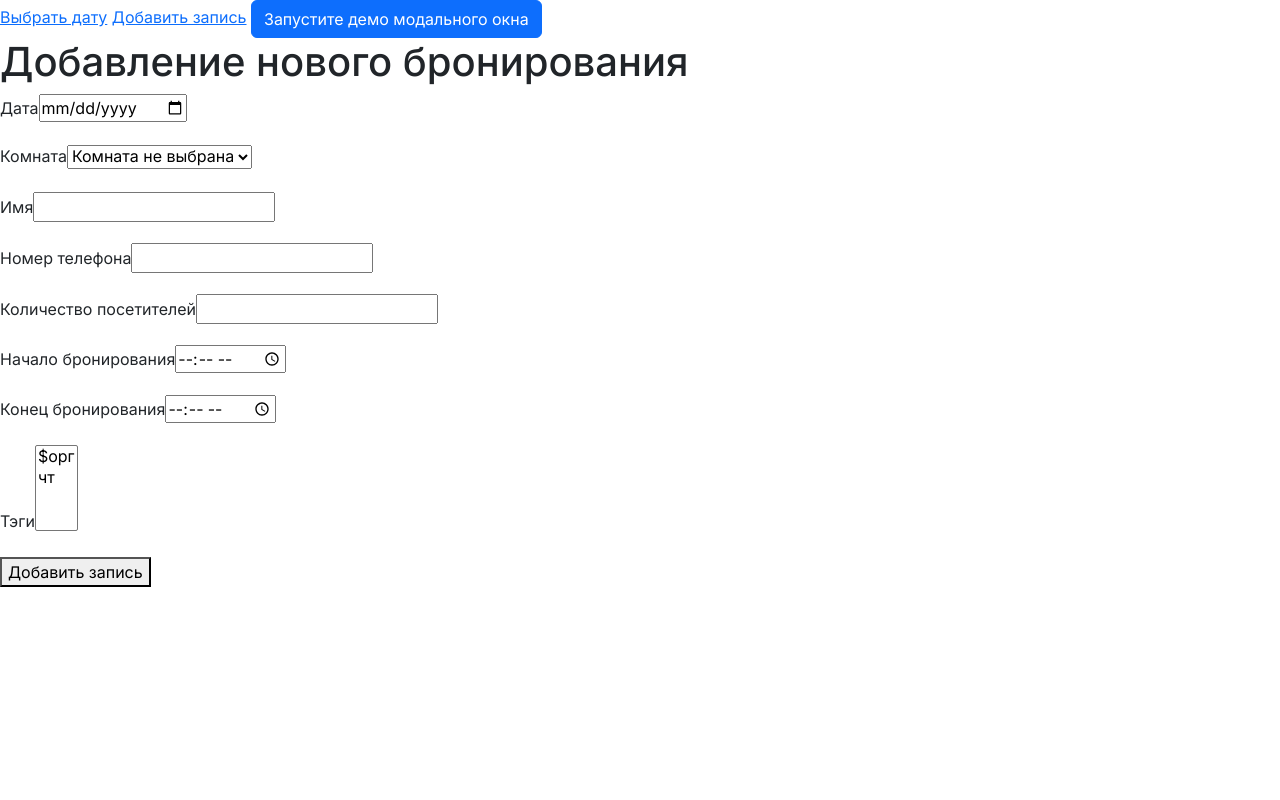
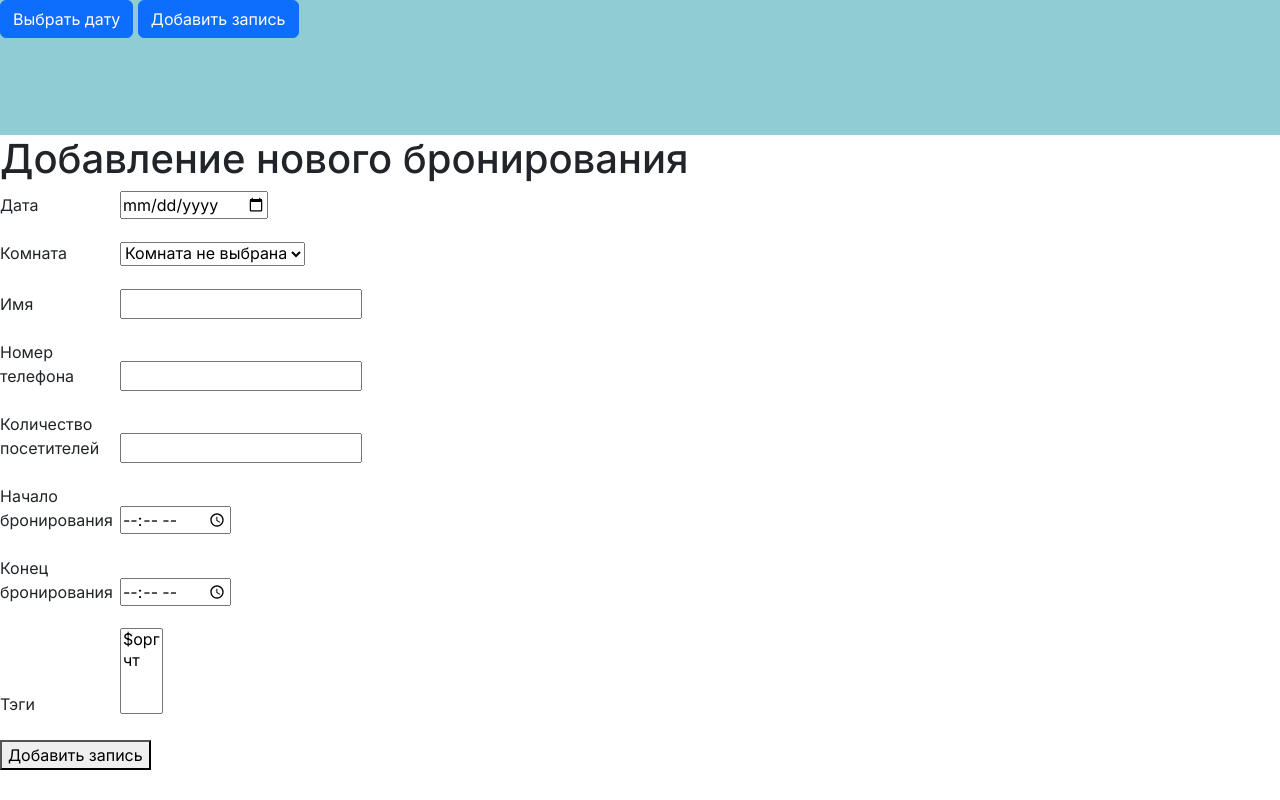
Before and after one commit to kaninn-i/SBKA, a Django app: page /addbooking/ in a window 1280 px wide. Run offline with Django 4.2, Linux system fonts and the light colour scheme; data comes from the database, SQL or seed files in the repository; parts of the project's set-up code (start-up, migrations or seed data) failed here and were passed over.

Commit message:
width for diff screens, header color

```diff
--- a/antikafebooking/antikafebooking/templates/base.html
+++ b/antikafebooking/antikafebooking/templates/base.html
@@ -1,39 +1,46 @@
-<!--тут будет основа страниц, tittle и шапка?-->
-
 <!DOCTYPE html>
 <html lang="en">
+
 <head>
   <meta charset="UTF-8">
   <title>{% block title %}{% endblock %}</title>
   {% load static %}
-<!--    css     -->
-    <link href="https://cdn.jsdelivr.net/npm/bootstrap@5.3.0/dist/css/bootstrap.min.css" rel="stylesheet" integrity="sha384-9ndCyUaIbzAi2FUVXJi0CjmCapSmO7SnpJef0486qhLnuZ2cdeRhO02iuK6FUUVM" crossorigin="anonymous">
+  <!-- css -->
+  <link href="https://cdn.jsdelivr.net/npm/bootstrap@5.3.0/dist/css/bootstrap.min.css" rel="stylesheet"
+    integrity="sha384-9ndCyUaIbzAi2FUVXJi0CjmCapSmO7SnpJef0486qhLnuZ2cdeRhO02iuK6FUUVM" crossorigin="anonymous">
   <link type="text/css" href="{% static 'booking/css/main.css' %}" rel="stylesheet" />
   <link rel="stylesheet" type="text/css" href="{% static 'booking/css/calendar.css' %}">
-
-<!--    шрифты      -->
+  <!-- шрифты -->
   <link rel="preconnect" href="https://fonts.googleapis.com">
   <link rel="preconnect" href="https://fonts.gstatic.com" crossorigin>
   <link href="https://fonts.googleapis.com/css2?family=Inter:wght@100..900&display=swap" rel="stylesheet">
-<!--    лого    -->
+  <!-- лого -->
   <!--    <link rel="icon" href="" type="image/x-icon"> !!!!!!!!!!!!! -->
 </head>
+
 <body>
   <header>
-<!--   Кнопки    -->
-    <a href="#popup">Выбрать дату</a>
-<!--    <a href="/addbooking/">Добавить запись</a>-->
-    <a href="#popup-form">Добавить запись</a>
-    <button type="button" class="btn btn-primary" data-bs-toggle="modal" data-bs-target="#exampleModal">
-        Запустите демо модального окна
+    <!-- Кнопки -->
+    <button type="button" class="btn btn-primary" data-bs-toggle="modal" data-bs-target="#calendarModal">
+      Выбрать дату
     </button>
-<!--  Календарь -->
-    <div id="popup" class="popup">
-        <a href="#" class="popup_area"></a>
+
+    <button type="button" class="btn btn-primary" data-bs-toggle="modal" data-bs-target="#formModal">
+      Добавить запись
+    </button>
+
+    <!-- Календарь бутстрап -->
+    <div class="modal fade" id="calendarModal" tabindex="-1" aria-labelledby="calendarModalLabel" aria-hidden="true">
+      <div class="modal-dialog">
+        <div class="modal-content">
+          <div class="modal-header">
+            <h1 class="modal-title fs-5" id="calendarModalLabel">Выберите дату:</h1>
+            <button type="button" class="btn-close" data-bs-dismiss="modal" aria-label="Закрыть"></button>
+          </div>
+          <div class="modal-body">
+
             <div class="wrapper">
               <div class="container-calendar">
-
-                <a href="#" class="popup_close">X</a>
 
                 <h3 id="monthAndYear"></h3>
                 <div class="button-container-calendar">
@@ -66,28 +73,23 @@
                 </div>
               </div>
             </div>
-    </div>
-<!--    Модалка бутстрап    -->
-    <div class="modal fade" id="exampleModal" tabindex="-1" aria-labelledby="exampleModalLabel" aria-hidden="true">
-      <div class="modal-dialog">
-        <div class="modal-content">
-          <div class="modal-header">
-            <h1 class="modal-title fs-5" id="exampleModalLabel">Заголовок модального окна</h1>
-            <button type="button" class="btn-close" data-bs-dismiss="modal" aria-label="Закрыть"></button>
-          </div>
-          <div class="modal-body">
-            ...
-          </div>
-          <div class="modal-footer">
-            <button type="button" class="btn btn-secondary" data-bs-dismiss="modal">Закрыть</button>
-            <button type="button" class="btn btn-primary">Сохранить изменения</button>
+
           </div>
         </div>
       </div>
     </div>
-<!--  Форма  -->
-<div id="popup-form" class="popup">
-    <a href="#" class="popup_area"></a>
+
+    <!-- Форма бутстрап -->
+    <div class="modal fade" id="formModal" data-bs-backdrop="static" data-bs-keyboard="false" tabindex="-1"
+      aria-labelledby="formModalLabel" aria-hidden="true">
+      <div class="modal-dialog">
+        <div class="modal-content">
+          <div class="modal-header">
+            <h1 class="modal-title fs-5" id="formModalLabel">Заголовок модального окна</h1>
+            <button type="button" class="btn-close" data-bs-dismiss="modal" aria-label="Закрыть"></button>
+          </div>
+          <div class="modal-body">
+
             <div class="wrapper">
               <div class="container-form">
                 <form id="form" method="post">
@@ -101,10 +103,23 @@
                 </form>
               </div>
             </div>
+
           </div>
+          <div class="modal-footer">
+            <button type="button" class="btn btn-secondary" data-bs-dismiss="modal">Закрыть</button>
+            <button type="button" class="btn btn-primary">Понял</button>
+          </div>
+        </div>
+      </div>
+    </div>
+
   </header>
   {% block content %}{% endblock %}
+  <!-- скрипты -->
   <script src="{% static 'booking/js/calendar.js' %}"></script>
-<script src="https://cdn.jsdelivr.net/npm/bootstrap@5.3.0/dist/js/bootstrap.bundle.min.js" integrity="sha384-geWF76RCwLtnZ8qwWowPQNguL3RmwHVBC9FhGdlKrxdiJJigb/j/68SIy3Te4Bkz" crossorigin="anonymous"></script>
+  <script src="https://cdn.jsdelivr.net/npm/bootstrap@5.3.0/dist/js/bootstrap.bundle.min.js"
+    integrity="sha384-geWF76RCwLtnZ8qwWowPQNguL3RmwHVBC9FhGdlKrxdiJJigb/j/68SIy3Te4Bkz"
+    crossorigin="anonymous"></script>
 </body>
+
 </html>
--- a/antikafebooking/booking/static/booking/css/main.css
+++ b/antikafebooking/booking/static/booking/css/main.css
@@ -2,6 +2,10 @@ body {
     font-family: Inter, sans-serif !important;
 }
 
+header {
+    height: 135px;
+    background-color: rgba(144, 204, 212, 1);
+}
 
 .main-container {
     margin: 0px 350px;
@@ -9,13 +13,14 @@ body {
     background-color: rgba(186, 219, 216, 0.75);
 }
 
-.floor-text{
+.floor-text {
     display: flex;
     justify-content: center;
     text-decoration: underline;
     padding-top: 20px;
     font-size: 30px;
 }
+
 .rooms {
     display: flex;
     flex-wrap: wrap;
@@ -63,7 +68,7 @@ body {
     height: 100%;
     top: 0;
     left: 0;
-    background-color: rgba(0,0,0,0.5);
+    background-color: rgba(0, 0, 0, 0.5);
     opacity: 0;
     visibility: hidden;
     transition: all 0.3s ease 0s;
@@ -100,3 +105,31 @@ body {
     border: 1px solid #ddd;
     position: relative;
 }
+
+.form-label {
+    width: 120px;
+}
+
+@media (min-width: 1024px) {
+    .main-container {
+        margin: 0px 150px;
+    }
+}
+
+@media (min-width: 1440px) {
+    .main-container {
+        margin: 0px 100px;
+    }
+}
+
+@media (min-width: 1600px) {
+    .main-container {
+        margin: 0px 250px;
+    }
+}
+
+@media (min-width: 1900px) {
+    .main-container {
+        margin: 0px 350px;
+    }
+}
--- a/antikafebooking/booking/templates/booking/date.html
+++ b/antikafebooking/booking/templates/booking/date.html
@@ -4,9 +4,9 @@
 
 {% block content %}
 
-<div class="header">
-    <h1>Брони на {{ date|date:"d.m.Y" }}</h1>
-</div>
+<!--<div class="header">-->
+<!--    <h1>Брони на {{ date|date:"d.m.Y" }}</h1>-->
+<!--</div>-->
 
 <div class="main-container">
     {% for floor in floors %}
```
Lines whose indentation alone changed are shown as unchanged.
